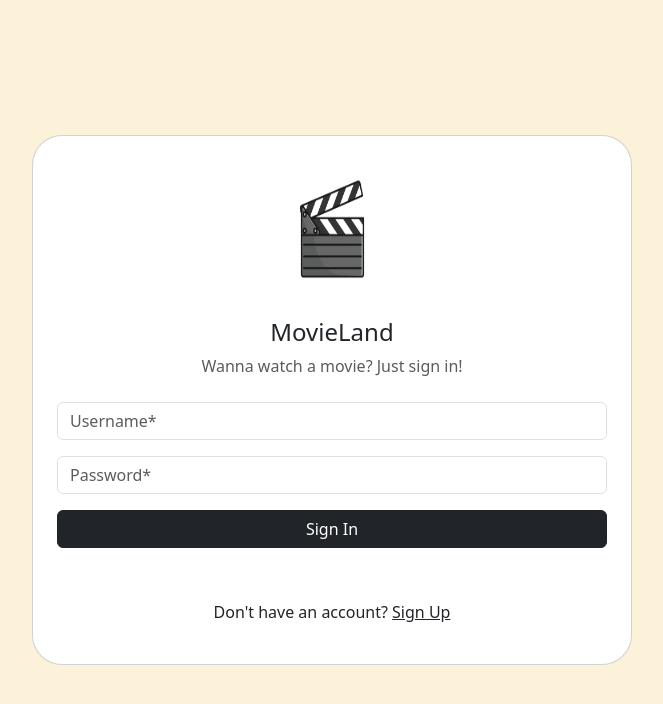
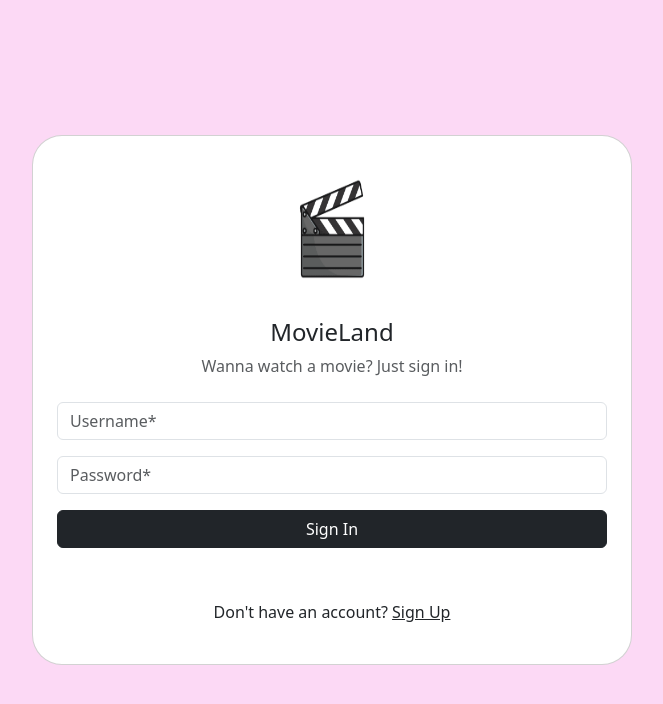
Before and after one commit to Shaked-Alon-and-Roni-Naor-Golan/web-assignment-shaked-and-roni, a React (Vite) app in the folder client/: page / in a window 1280 px wide. Shown: the top 704 px of the page, without its empty margins (308-971 px from the left). Built offline with nearby package versions, Linux system fonts and the light colour scheme.

Commit message:
changed background color

```diff
--- a/client/src/App.tsx
+++ b/client/src/App.tsx
@@ -19,7 +19,7 @@ function App() {
 
       <div
         className="d-flex justify-content-center align-items-center"
-        style={{ backgroundColor: "#fcf1d9" }}
+        style={{ backgroundColor: "#fcd9f5ff" }}
       >
         {loadingUser ? (
           <div
```
Also changed, not shown: 2 other files (tests, documents, lock files or other folders).
